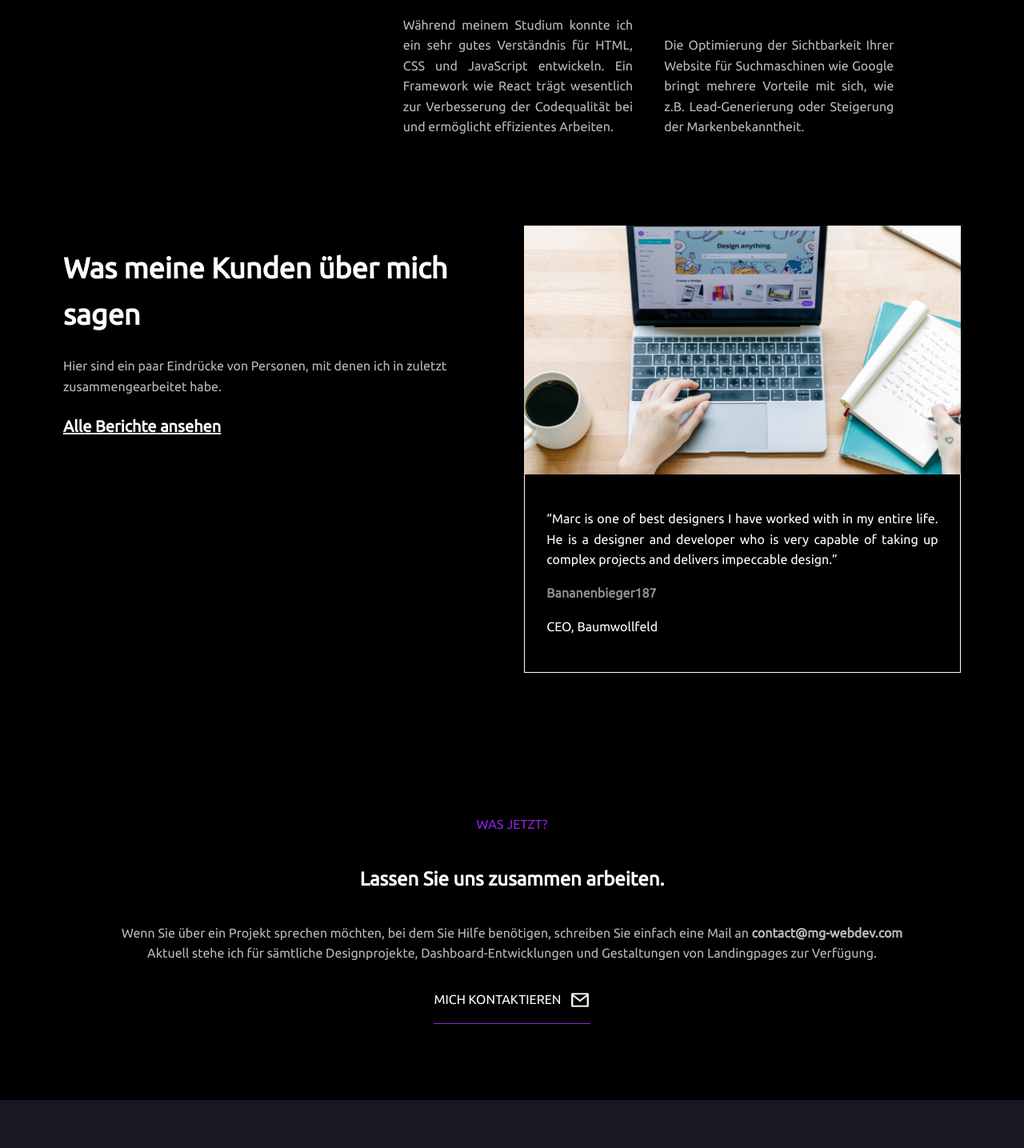
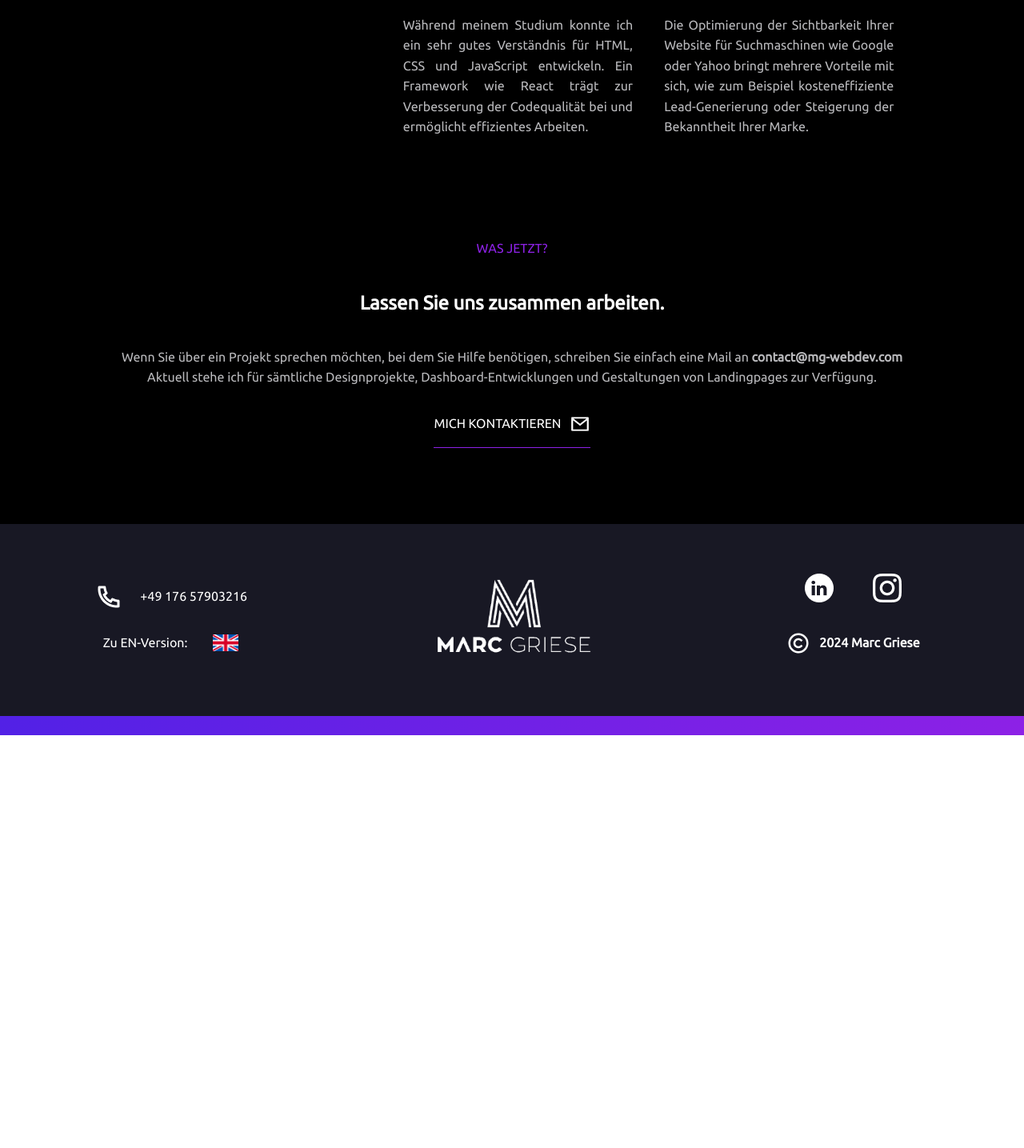
Before and after one commit to MarcGriese/Webdesign, a React app in the folder marc/: page /de in a window 1280 px wide. Shown: the part 1335-2770 px from the top of the page at 80% size. After the commit the page ends 2254 px from the top, so only its background shows below. Built offline with nearby package versions, Linux system fonts and the light colour scheme.

Commit message:
commented out customer part

```diff
--- a/marc/src/assets/css/footer/index.scss
+++ b/marc/src/assets/css/footer/index.scss
@@ -105,7 +105,7 @@
 .right-upper-footer-content__container {
     display: flex;
     flex-direction: row;
-    justify-content: space-between;
+    justify-content: space-evenly;
     align-items: center;
 }
 
@@ -224,13 +224,6 @@
     white-space: nowrap;
 }
 
-.right-upper-footer-content__container {
-    display: flex;
-    flex-direction: row;
-    justify-content: space-between;
-    align-items: center;
-}
-
 .right-lower-footer-content__container {
     display: flex;
     flex-direction: row;
--- a/marc/src/assets/css/welcomepage/index.scss
+++ b/marc/src/assets/css/welcomepage/index.scss
@@ -129,6 +129,7 @@
 .desktop-menu-welcome-component__container {
     width: 70%;
     display: flex;
+    justify-content: flex-end;
     flex-direction: row;
     margin-right: 5%;
     height: 15%
--- a/marc/src/components/skillset.jsx
+++ b/marc/src/components/skillset.jsx
@@ -1,12 +1,11 @@
-import React from "react";
+import React, {forwardRef} from "react";
 import UXUIDesignIcon from "../assets/pictures/ux-ui-design-icon.png"
 import CodingIcon from "../assets/pictures/coding-icon.png"
 import CreativityIcon from "../assets/pictures/creativity-icon.png"
 import SEOIcon from "../assets/pictures/search-icon.png"
 
-export default function Skillset_Component() {
-    return(
-        <div className="skillset__container row">
+const Skillset_Component = forwardRef((props, ref) => (
+    <div className="skillset__container row" ref={ref}>
         <div className="skillset-content_container row">
             <div className="skillset-column1__container col-4">
                 <h1 className="skillset-header-text">Skillset</h1>
@@ -68,5 +67,6 @@ export default function Skillset_Component() {
             </div>
         </div>
     </div>
-    )
-}
+));
+
+export default Skillset_Component;
--- a/marc/src/components/skillsetDE.jsx
+++ b/marc/src/components/skillsetDE.jsx
@@ -1,12 +1,11 @@
-import React from "react";
+import React, { forwardRef } from "react";
 import UXUIDesignIcon from "../assets/pictures/ux-ui-design-icon.png"
 import CodingIcon from "../assets/pictures/coding-icon.png"
 import CreativityIcon from "../assets/pictures/creativity-icon.png"
 import SEOIcon from "../assets/pictures/search-icon.png"
 
-export default function Skillset_ComponentDE() {
-    return (
-        <div className="skillset__container row">
+const Skillset_ComponentDE = forwardRef((props, ref) => (
+        <div className="skillset__container row" ref={ref}>
             <div className="skillset-content_container row">
                 <div className="skillset-column1__container col-4">
                     <h1 className="skillset-header-text">Fähigkeiten</h1>
@@ -37,7 +36,7 @@ export default function Skillset_ComponentDE() {
                             </h2>
 
                             <p className="skillset-category-text">
-                                Während meinem Studium konnte ich ein sehr gutes Verständnis für HTML, CSS und JavaScript entwickeln. Ein Framework wie React trägt wesentlich zur Verbesserung der Codequalität bei und ermöglicht effizientes Arbeiten.
+                                Während meinem Studium konnte ich ein sehr gutes Verständnis für HTML, CSS und JavaScript entwickeln. Ein Framework wie React trägt zur Verbesserung der Codequalität bei und ermöglicht effizientes Arbeiten.
                             </p>
 
                         </div>
@@ -60,12 +59,13 @@ export default function Skillset_ComponentDE() {
                             </h2>
 
                             <p className="skillset-category-text">
-                                Die Optimierung der Sichtbarkeit Ihrer Website für Suchmaschinen wie Google bringt mehrere Vorteile mit sich, wie z.B.  Lead-Generierung oder Steigerung der Markenbekanntheit.
+                            Die Optimierung der Sichtbarkeit Ihrer Website für Suchmaschinen wie Google oder Yahoo bringt mehrere Vorteile mit sich, wie zum Beispiel kosteneffiziente Lead-Generierung oder Steigerung der Bekanntheit Ihrer Marke.
                             </p>
                         </div>
                     </div>
                 </div>
             </div>
         </div>
-    )
-}
+));
+
+export default Skillset_ComponentDE;
--- a/marc/src/pages/homeDE/index.jsx
+++ b/marc/src/pages/homeDE/index.jsx
@@ -6,12 +6,13 @@ import LogoMG from "../../assets/pictures/logo-mg-white.png"
 import MenuIcon from "../../assets/pictures/menu-icon.png"
 import Skillset_ComponentDE from "../../components/skillsetDE";
 
-import welcomepic from "../../assets/pictures/welcome-pic2.png"
+import welcomepic from "../../assets/pictures/welcome-pic-DE.png"
 
 import PhoneIcon from "../../assets/pictures/phone-icon.png"
 import FlagGB from "../../assets/pictures/flag-gb-icon.png"
 import LinkedInIcon from "../../assets/pictures/linkedin-icon.png"
 import XIcon from "../../assets/pictures/x-icon.png"
+import InstagramIcon from "../../assets/pictures/instagram-icon.png"
 import DribbleIcon from "../../assets/pictures/dribble-icon.png"
 import CopyrightIcon from "../../assets/pictures/copyright-icon.png"
 
@@ -44,9 +45,9 @@ const MenuComponent = ({ scrollToSkillset, scrollToFeedback, scrollToFooter }) =
             <div className="menu-welcome-component__container col-4" onClick={() => handleClick('About Me')} style={{ backgroundColor: lastClicked === 'About Me' ? '#5221E6' : 'transparent' }}>
                 <h3>Über mich</h3>
             </div>
-            <div className="menu-welcome-component__container col-4" onClick={() => handleClick('Work')} style={{ backgroundColor: lastClicked === 'Work' ? '#5221E6' : 'transparent' }}>
+            {/* <div className="menu-welcome-component__container col-4" onClick={() => handleClick('Work')} style={{ backgroundColor: lastClicked === 'Work' ? '#5221E6' : 'transparent' }}>
                 <h3>Meine Arbeit</h3>
-            </div>
+            </div> */}
             <div className="menu-welcome-component__container col-4" onClick={() => handleClick('Contact')} style={{ backgroundColor: lastClicked === 'Contact' ? '#5221E6' : 'transparent' }}>
                 <h3>Kontakt</h3>
             </div>
@@ -113,12 +114,12 @@ function WelcomeComponent({ scrollToSkillset, scrollToFeedback, scrollToFooter }
                             >
                                 Über mich
                             </div>
-                            <div
+                            {/* <div
                                 className={`menu-item ${selectedItem === 'work' ? 'selected' : ''}`}
                                 onClick={() => handleMenuItemClick('work')}
                             >
                                 Meine Arbeit
-                            </div>
+                            </div> */}
                             <div
                                 className={`menu-item ${selectedItem === 'contact' ? 'selected' : ''}`}
                                 onClick={() => handleMenuItemClick('contact')}
@@ -195,15 +196,15 @@ export default function HomeDE() {
             <Skillset_ComponentDE ref={skillsetRef} />
 
             {/* Customer feedback */}
-            <div className="customer-feedback__container row" ref={feedbackRef}>
+            {/* <div className="customer-feedback__container row" ref={feedbackRef}>
                 <div className="customer-feedback-content_container row">
                     <div className="left-customer-feedback-content__container col-6">
                         <div className="feedback-content-wrap">
                             <h1 className="feedback-header-text">
-                                Was meine Kunden über mich sagen
+                                Was meine Kunden über mich sagen:
                             </h1>
                             <p className="feedback-content-text">
-                                Hier sind ein paar Eindrücke von Personen, mit denen ich in zuletzt zusammengearbeitet habe.
+                                Hier sind ein paar Eindrücke von Personen, mit denen ich zuletzt zusammengearbeitet habe.
                             </p>
                             <h3 className="feedback-testimonials-link">
                                 Alle Berichte ansehen
@@ -230,9 +231,9 @@ export default function HomeDE() {
                     </div>
                 </div>
 
-            </div>
+            </div> */}
 
-            <div className="placeholder"></div>
+            {/* <div className="placeholder"></div>
 
             {/* contact */}
             <div className="contact__container" ref={contactRef}>
@@ -282,15 +283,15 @@ export default function HomeDE() {
                     <div className="right-footer__container col-4">
                         <div className="right-footer-content__container">
                             <div className="right-upper-footer-content__container">
-                                <div className="footer-social-icon__container">
+                                <Link to="https://www.linkedin.com/in/marc-griese/" target="_blank" rel="noopener noreferrer" className="footer-social-icon__container">
                                     <img src={LinkedInIcon} alt="LinkedIn icon" className="footer-social-icon" />
-                                </div>
-                                <div className="footer-social-icon__container">
-                                    <img src={XIcon} alt="X icon" className="footer-social-icon" />
-                                </div>
-                                <div className="footer-social-icon__container">
+                                </Link>
+                                <Link to="https://www.instagram.com/mxrcgriese/" target="_blank" rel="noopener noreferrer" className="footer-social-icon__container">
+                                    <img src={InstagramIcon} alt="X icon" className="footer-social-icon" />
+                                </Link>
+                                {/* <div className="footer-social-icon__container">
                                     <img src={DribbleIcon} alt="Dribble icon" className="footer-social-icon" />
-                                </div>
+                                </div> */}
                             </div>
                             <div className="right-lower-footer-content__container">
                                 <div className="footer-copyright-icon__container">
```
Also changed, not shown: marc/src/pages/home/index.jsx (+17 -16 lines), marc/src/assets/pictures/instagram-icon.png (added), marc/src/assets/pictures/welcome-pic-DE.png (added). Lines whose indentation alone changed are shown as unchanged.
